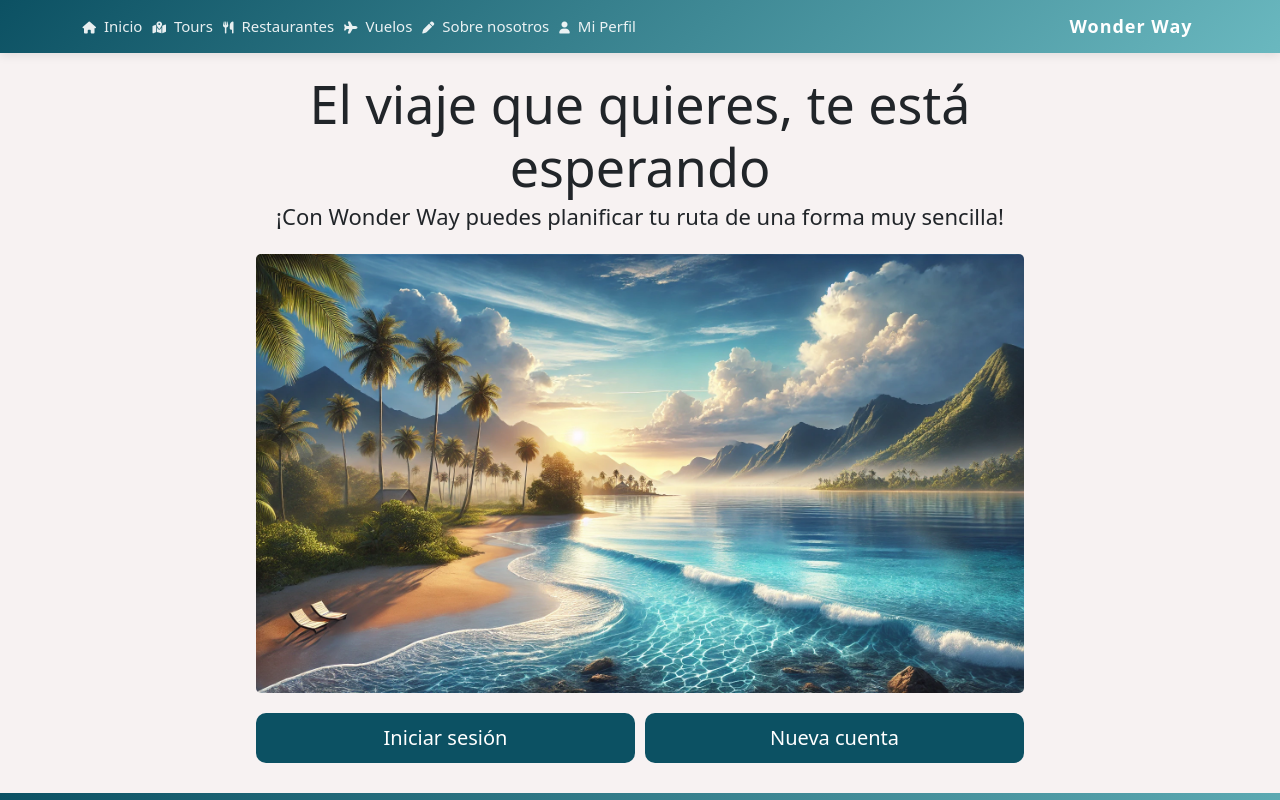
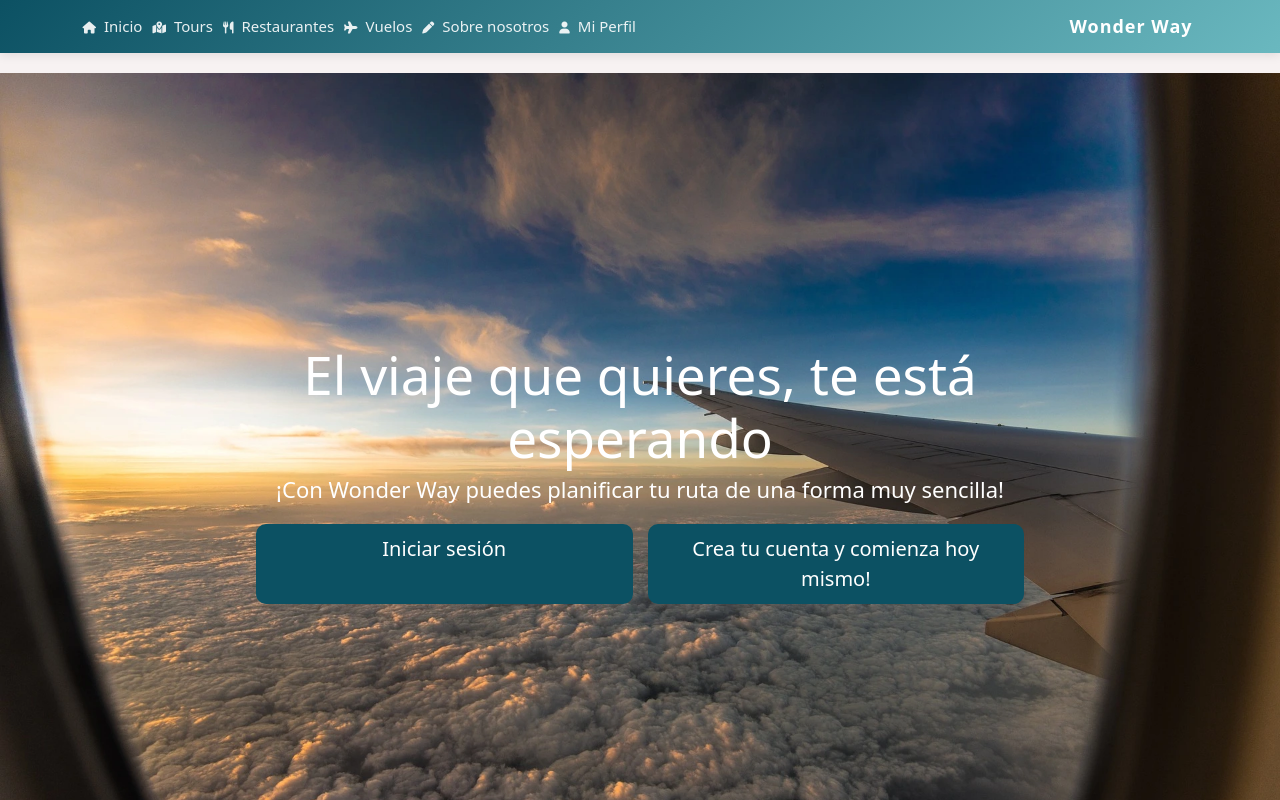
Before and after one commit to soypato/WonderWay, an Angular app in the folder code/: page / in a window 1280 px wide. Shown: the top 800 px of the page. Built offline with nearby package versions, Linux system fonts and the light colour scheme.

Commit message:
Homepage style improvements and adjustments

```diff
--- a/code/src/app/homepage/homepage.component.css
+++ b/code/src/app/homepage/homepage.component.css
@@ -1,3 +1,4 @@
+
 h1, h2
 {
     text-align: center;
@@ -5,26 +6,40 @@ h1, h2
 
 h1
 {
-    font-size: 5.2rem;
+    font-size: 5.3rem;
 }
+
 h2
 {
     font-size: 2.2rem;
+    line-height: 1.3; /* Aumentar el espacio entre líneas */
+    margin-bottom: 2rem; /* Separación inferior para el título secundario */
 }
 /* Este es el flex de los botones. Va aqui porque es de la homepage nada más
 En cambio, los botones son universales a todo el sistema, por una cuestión de
 lógica de branding de la "marca */
+
 
 #buttons-call-to-action
 {
     margin-top: 2rem;
     text-align: center;
     display: flex;
-    gap: 1rem;
+    gap: 1.5rem;
     /* display: flex; y 100% de width a cada lado por lo que tiene asignado cada btn */
+
 }
+
 
 #landing-landscape
 {
     margin-top: 2rem;
+
 }
+
+
+.button-main:hover {
+    background-color: var(--color-button-hover);
+    transform: scale(1.05); /* Aumentar ligeramente el tamaño en hover */
+    transition: background-color 0.3s, transform 0.3s; /* Suavizar la transición */
+}
--- a/code/src/app/homepage/homepage.component.html
+++ b/code/src/app/homepage/homepage.component.html
@@ -2,10 +2,14 @@
     <div class="main-child-container">
         <h1>El viaje que quieres, te está esperando</h1>
         <h2>¡Con Wonder Way puedes planificar tu ruta de una forma muy sencilla!</h2>
-    <img loading="lazy" class="landscape-image" id="landing-landscape" src="img/landing_landscape.webp" alt="Paisaje">
+
+
+
+
+
     <article id="buttons-call-to-action">
         <a class="button-main" href="/login">Iniciar sesión</a>
-        <a class="button-main" href="/register">Nueva cuenta</a>
+        <a class="button-main" href="/register">Crea tu cuenta y comienza hoy mismo!</a>
     </article>
 
 
--- a/code/src/app/loginPage/form-login/form-login.component.css
+++ b/code/src/app/loginPage/form-login/form-login.component.css
@@ -123,3 +123,9 @@ label {
     font-size: 14px;
     color: #666;
 }
+
+.button-main:hover {
+    background-color: var(--color-button-hover);
+    transform: scale(1.05); /* Aumentar ligeramente el tamaño en hover */
+    transition: background-color 0.3s, transform 0.3s; /* Suavizar la transición */
+}
--- a/code/src/app/registerPage/form-register/form-register.component.css
+++ b/code/src/app/registerPage/form-register/form-register.component.css
@@ -135,3 +135,9 @@ label {
         border-radius: 0;
     }
 }
+
+.button-main:hover {
+    background-color: var(--color-button-hover);
+    transform: scale(1.05); /* Aumentar ligeramente el tamaño en hover */
+    transition: background-color 0.3s, transform 0.3s; /* Suavizar la transición */
+}
--- a/code/src/styles.css
+++ b/code/src/styles.css
@@ -32,10 +32,20 @@ body {
 h1 {
     font-size: 4rem;
 }
+
+
+/* Fondo de pantalla completo */
 .main-parent-container {
     display: grid;
     grid-template-columns: 1fr 3fr 1fr;
+    background-image: url('/img/travel-1767532_1920.webp'); /* Ruta de la imagen */
+    background-size: cover;
+    background-position: center;
+    background-repeat: no-repeat;
+    height: 100vh;
+    color: white;
 }
+
 .main-child-container
 {
     grid-area: 2 /2;
```
Also changed, not shown: code/public/img/travel-1767532_1920.webp (added).
